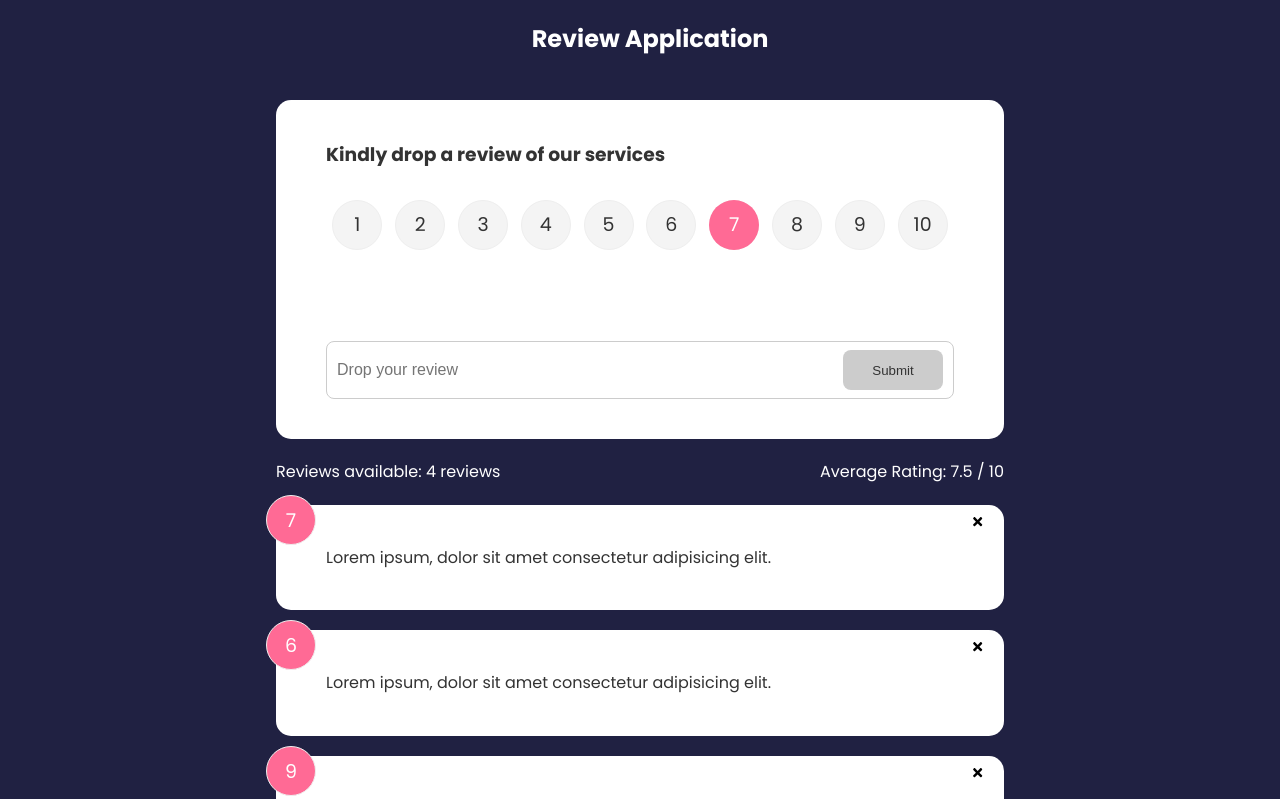
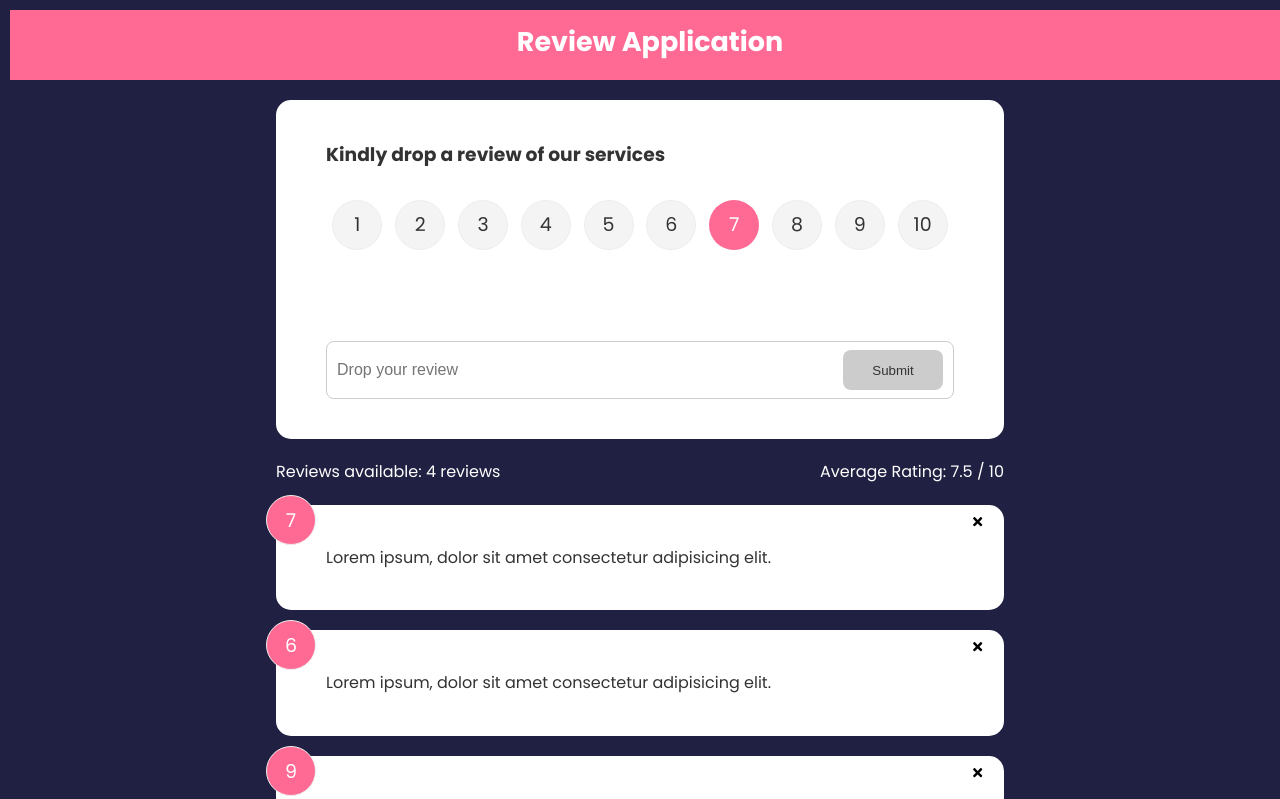
Before and after one commit to TaiwoSaidat/Review-Application, a React (Vite) app: page /review in a window 1280 px wide. Shown: the top 799 px of the page. Built offline with nearby package versions, Linux system fonts and the light colour scheme.

Commit message:
style: add background color to header

```diff
--- a/src/components/layout/Header.jsx
+++ b/src/components/layout/Header.jsx
@@ -1,9 +1,13 @@
-// import React from 'react'
+
+const header = {
+  backgroundColor: '#ff6a95',
+  color: '#fff'
+}
 
 function Header({text}) {
   return (
     <>
-      <header>
+      <header style={header} className="head" >
         <h2>{text}</h2>
       </header>
     </>
```
